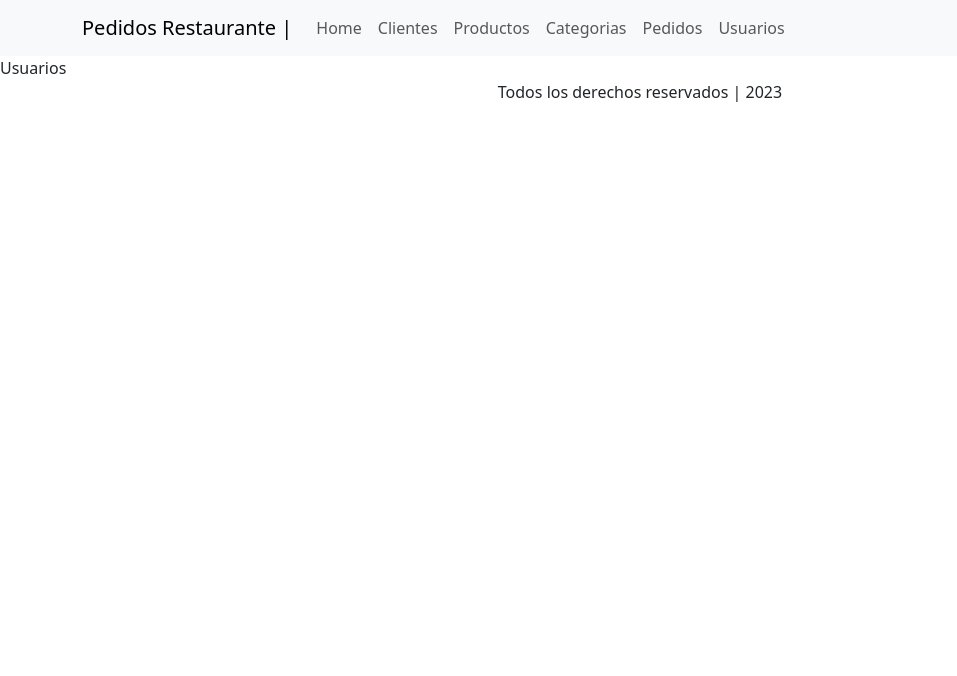
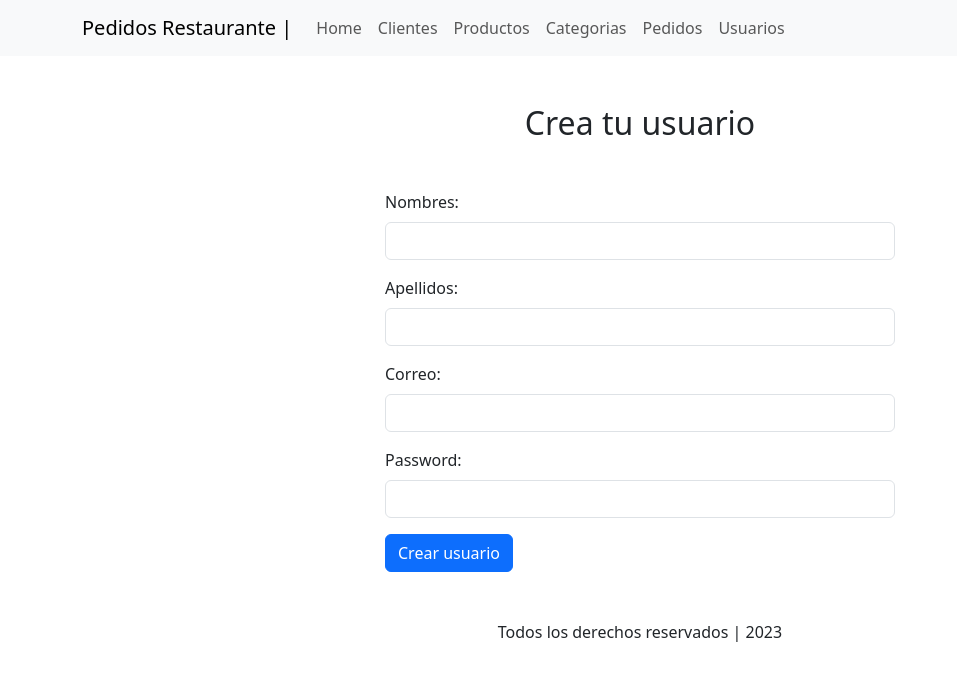
Before and after one commit to salvarez96/f11-front-hw, a React (Vite) app: page /usuarios in a window 1280 px wide. Shown: the top 676 px of the page, without its empty margins (0-957 px from the left). Built offline with nearby package versions, Linux system fonts and the light colour scheme.

Commit message:
Create user creation interface in /usuarios route
Create basic Home view in / path

```diff
--- a/package.json
+++ b/package.json
@@ -10,7 +10,7 @@
     "preview": "vite preview"
   },
   "dependencies": {
-    "@reduxjs/toolkit": "^2.0.1",
+    "@reduxjs/toolkit": "^2.1.0",
     "axios": "^1.6.7",
     "bootstrap": "^5.3.2",
     "react": "^18.2.0",
--- a/src/pages/categorias/categorias.jsx
+++ b/src/pages/categorias/categorias.jsx
@@ -1,4 +1,4 @@
-import React, { useEffect, useState } from 'react';
+import { useEffect, useState } from 'react';
 import * as categoriasService from '../../services/categorias/categoriasService'
 import { Link } from 'react-router-dom';
 
--- a/src/pages/categorias/ver/verCategorias.jsx
+++ b/src/pages/categorias/ver/verCategorias.jsx
@@ -1,4 +1,4 @@
-import React, { useEffect, useState } from 'react';
+import { useEffect, useState } from 'react';
 import * as categoriasService from '../../../services/categorias/categoriasService'
 import { useParams } from 'react-router-dom';
 const VerCategoriasPage = (props) => {
--- a/src/pages/home/home.jsx
+++ b/src/pages/home/home.jsx
@@ -1,13 +1,17 @@
 import React from 'react';
+import { Link } from 'react-router-dom';
 
 const HomePage = (props) => {
 
     const {emailProp} = props;
 
     return(
-        <>
-        Home
-        </>
+        <div className='container'>
+            <div className='col d-flex justify-content-center align-items-center m-5 flex-column'>
+                <h2 className='mb-5'>Bienvenido al restaurante</h2>
+                <Link className='btn btn-primary d-block' to="/usuarios">Regístrate para ordenar</Link>
+            </div>
+        </div>
     )
 }
 
--- a/src/pages/usuarios/usuarios.jsx
+++ b/src/pages/usuarios/usuarios.jsx
@@ -1,11 +1,66 @@
-import React from 'react';
+import { useEffect, useRef, useState } from "react";
+import { Tooltip } from "bootstrap";
+import { registerUser } from "../../services/registration/registrationService";
 
 const UsuariosPage = () => {
 
+    const tooltipRef = useRef()
+    const [userData, setUserData] = useState({role: 'Client'})
+    const [apiResponse, setApiResponse] = useState({})
+
+    useEffect(() => {
+        // eslint-disable-next-line no-unused-vars
+        const tooltip = new Tooltip(tooltipRef.current, {
+            title: 'Trata de NO utilizar tus datos reales, esta es una app de prueba',
+            placement: 'auto',
+            trigger: 'hover'
+        })
+    })
+
+    useEffect(() => {
+        Object.keys(apiResponse).length > 0 ? console.log(apiResponse) : ''
+    }, [apiResponse])
+
+    const getUserInfo = (e) => {
+        const {name, value} = e.target
+
+        setUserData({
+            ...userData,
+            ...{[name]: value}
+        })
+    }
+
+    const handleUserRegistration = async () => {
+        await registerUser(userData)
+            .then(() => setApiResponse({
+                status: 201,
+                message: 'Usuario creado satisfactoriamente'
+            }))
+            .catch((data) => setApiResponse({
+                status: data.response.status,
+                message: data.response.data.message
+            }))
+    }
+
     return(
-        <>
-        Usuarios
-        </>
+        <div className='container'>
+            <div className='col d-flex justify-content-center align-items-center m-5 flex-column'>
+                <h2 className='mb-5'>Crea tu usuario</h2>
+                <form action="" className='w-50' style={{minWidth: '300px'}}>
+                    <div className='mb-3'>
+                        <label htmlFor="nombres" className='form-label'>Nombres: </label>
+                        <input type="text" name="nombres" id="nombres" className='form-control mb-3' onBlur={(e) => getUserInfo(e)} required />
+                        <label htmlFor="apellidos" className='form-label'>Apellidos: </label>
+                        <input type="text" name="apellidos" id="apellidos" className='form-control mb-3' onBlur={(e) => getUserInfo(e)} required />
+                        <label htmlFor="correo" className='form-label' ref={tooltipRef}>Correo: </label>
+                        <input type="text" name="correo" id="correo" className='form-control mb-3' onBlur={(e) => getUserInfo(e)} required />
+                        <label htmlFor="clave" className='form-label'>Password: </label>
+                        <input type="password" name="clave" id="clave" className='form-control mb-3' onBlur={(e) => getUserInfo(e)} required />
+                    </div>
+                    <button className='btn btn-primary' type="button" onClick={handleUserRegistration}>Crear usuario</button>
+                </form>
+            </div>
+        </div>
     )
 }
 
--- a/src/services/login/loginService.js
+++ b/src/services/login/loginService.js
@@ -8,7 +8,6 @@ const intentLogin = async (payload) => {
     } catch (error) {
         return Promise.reject(error)
     }
-
 }
 
 export {
--- /dev/null
+++ b/src/services/registration/registrationService.js
@@ -0,0 +1,10 @@
+import apiFetch from "../../utils/apiFetch";
+
+export const registerUser = async (payload) => {
+  try {
+    const {data} = await apiFetch().post('/usuarios', payload);
+    return data;
+  } catch (error) {
+      return Promise.reject(error)
+  }
+}
```
Also changed, not shown: src/utils/apiFetch.js (line endings or trailing spaces), 1 other file (tests, documents, lock files or other folders).
